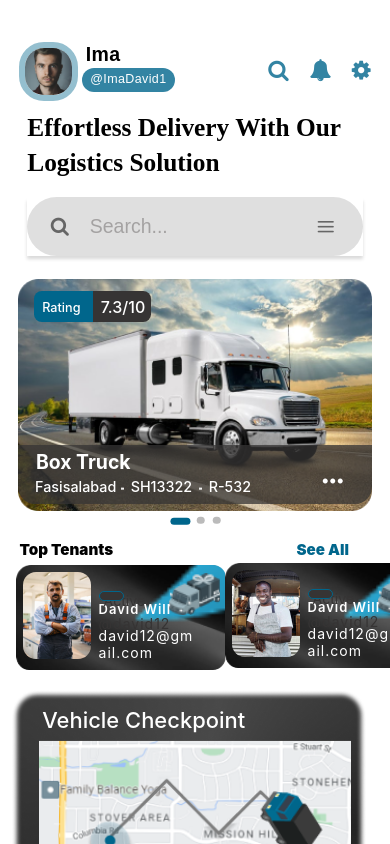
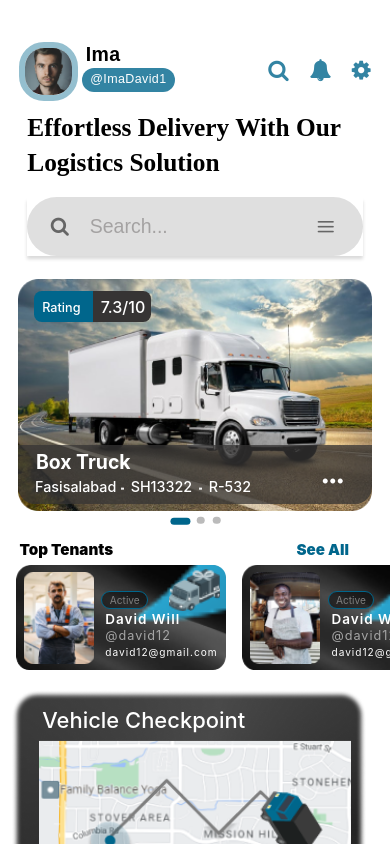
Before and after one commit to Final-Year-Project-ShipEase/shipease-native-app, a React Native app: screen /Dashboard in a window 390 px wide. Built offline with nearby package versions, Linux system fonts and the light colour scheme.

Commit message:
Top Tenant component Completed

```diff
--- a/src/User/dashboard/components/VehiclesCheckpoint.js
+++ b/src/User/dashboard/components/VehiclesCheckpoint.js
@@ -1,7 +1,6 @@
 import React from 'react';
 import { View, Text, StyleSheet, Dimensions, Image, ScrollView} from 'react-native';
 import theme from '../../../../theme';
-import { HiveRounded, WidthWide } from '@mui/icons-material';
 
 const VehicleCheckpoint = () => {
   return (
--- a/src/User/dashboard/components/topTenants.js
+++ b/src/User/dashboard/components/topTenants.js
@@ -43,15 +43,15 @@ const TopTenant = () => {
             <View style={[styles.groupParent, styles.groupLayout]}>
               <View style={[styles.groupWrapper, styles.groupLayout]}>
                 <View style={[styles.groupWrapper, styles.groupLayout]}>
-                  <Text style={[styles.davidWill, styles.davidWillTypo]}>
+                  <Text style={[styles.Name, styles.NameTypo]}>
                     David Will
                   </Text>
-                  <Text style={[styles.david12, styles.davidFlexBox]}>
+                  <Text style={[styles.username, styles.davidFlexBox]}>
                     @david12
                   </Text>
                 </View>
               </View>
-              <Text style={[styles.david12gmailcom, styles.davidFlexBox]}>
+              <Text style={[styles.email, styles.davidFlexBox]}>
                 david12@gmail.com
               </Text>
             </View>
@@ -93,15 +93,15 @@ const TopTenant = () => {
               <View style={[styles.groupParent, styles.groupLayout]}>
                 <View style={[styles.groupWrapper, styles.groupLayout]}>
                   <View style={[styles.groupWrapper, styles.groupLayout]}>
-                    <Text style={[styles.davidWill, styles.davidWillTypo]}>
+                    <Text style={[styles.Name, styles.NameTypo]}>
                       David Will
                     </Text>
-                    <Text style={[styles.david12, styles.davidFlexBox]}>
+                    <Text style={[styles.username, styles.davidFlexBox]}>
                       @david12
                     </Text>
                   </View>
                 </View>
-                <Text style={[styles.david12gmailcom, styles.davidFlexBox]}>
+                <Text style={[styles.email, styles.davidFlexBox]}>
                   david12@gmail.com
                 </Text>
               </View>
@@ -215,15 +215,13 @@ const styles = StyleSheet.create({
       freepikTruckInject5Icon: {
         height: height * 0.05,
         width: width * 0.13,
-        top: "40.26%",
-        right: "25.33%",
-        bottom: "40.5%",
-        left: "58.89%",
+        top: height * 0.08,
+        left: width * 0.394,
       },
 
       vectorIconLayout: {
-        maxHeight: "100%",
-        maxWidth: "100%",
+        maxHeight: height,
+        maxWidth: width,
         position: "absolute",
         overflow: "hidden",
       },
@@ -233,10 +231,10 @@ const styles = StyleSheet.create({
       },
 
       iconLayout: {
-        height: 87,
-        width: 68,
-        left: 7,
-        borderRadius: 13,
+        height: height * 0.109,
+        width: width * 0.18,
+        left: height * 0.01,
+        borderRadius: height * 0.003,
         position: "absolute",
       },
 
@@ -254,68 +252,66 @@ const styles = StyleSheet.create({
         overflow: "hidden",
       },
 
-      davidWill: {
-        fontSize: 13,
-        width: 82,
-        height: 14,
+      Name: {
+        fontSize: height * 0.016,
+        width: width * 0.3,
+        height: height * 0.4,
         letterSpacing: 1,
         textAlign: "left",
-        left: 0,
         color: theme.palette.alreadyAccount.textColor,
-        top: 0,
       },
-      david12: {
-        color: theme.palette.dashboard.ratingdarkgray,
-        height: 13,
-        width: 113,
+      username: {
+        color: theme.palette.dashboard.tenantlightgray,
+        height: height* 0.3,
+        width: width * 0.3,
         position: "absolute",
-        fontSize: 14,
-        top: 14,
+        fontSize: height * 0.015,
+        top: height * 0.02,
       },
       groupWrapper: {
-        height: 26,
-        top: 0,
-        left: 0,
+        height: height * 0.3,
+        top: height * 0,
+        left: width * 0,
       },
-      david12gmailcom: {
-        top: 26,
-        width: 97,
-        height: 14,
+      email: {
+        top: height * 0.042,
+        width: width * 0.4,
+        height: height *0.3,
         color: theme.palette.alreadyAccount.textColor,
-        fontSize: 14,
+        fontSize: height * 0.012,
         position: "absolute",
       },
 
       groupParent: {
-        top: 100,
-        height: 40,
-        left: 83,
+        top: height * 0.13,
+        height: height * 0.1,
+        left: width * 0.23,
       },
 
       addNew: {
-        fontSize: 14,
-        color: theme.palette.dashboard.ratingdarkgray,
+        fontSize: height * 0.012,
+        color: theme.palette.alreadyAccount.textColor,
         textAlign: "left",
-        top: 1,
+        top: height * 0.004,
       },
 
       addNewPosition: {
-        left: 5,
+        left: height * 0.01,
         position: "absolute",
       },
 
       button: {
-        top: 90,
-        left: 83,
+        top: height * 0.106,
+        left: width * 0.22,
         position: "absolute",
       },
 
 
       groupLayout: {
-        width: 113,
+        width: width * 0.4,
         position: "absolute",
       },
-      davidWillTypo: {
+      NameTypo: {
         fontWeight: "600",
         position: "absolute",
       },
@@ -325,8 +321,8 @@ const styles = StyleSheet.create({
         left: 0,
       },
       buttonLayout: {
-        width: 25,
-        height: 10,
+        width: width * 1,
+        height: height * 1,
       },
       buttonsPosition: {
         borderStyle: "solid",
@@ -335,31 +331,31 @@ const styles = StyleSheet.create({
         position: "absolute",
       },
       codePosition: {
-        height: "100%",
-        left: "0%",
-        top: "0%",
+        height: height,
+        left: width * 0,
+        top: height * 0,
       },
 
       buttons: {
-        backgroundColor: theme.palette.dashboard.ratingdarkgray,
+        backgroundColor: theme.palette.dashboard.transparent,
         borderColor: theme.palette.dashboard.mainblue,
         borderWidth: 1,
-        width: 25,
-        height: 10,
-        borderRadius: 13,
+        width: width * 0.12,
+        height: height * 0.022,
+        borderRadius: width * 0.03,
         borderStyle: "solid",
         justifyContent: "center",
         alignItems: "center",
       },
 
         instanceParent: {
-            top: 30,
-            left: 209,
+          top: height * 0.038,
+            left: width * 0.58,
         },
 
         groupContainer: {
-            borderRadius: 13,
-            width: 200,
+            borderRadius: width * 0.03,
+            width: width * 1,
             left: 0,
             top: 0,
             overflow: "hidden",
@@ -367,7 +363,7 @@ const styles = StyleSheet.create({
           },
 
           image14Icon: {
-            top: 7,
+            top: height * 0.009,
           },
 });
 
--- a/theme.js
+++ b/theme.js
@@ -23,7 +23,8 @@ const theme = createTheme({
       mediumgray: "#BBBBBB",
       bestVehicleColor: "rgba(54, 52, 52, 0.75)",
       bestVehicleShadowColor: "rgba(0, 0, 0, 0.15)",
-      ratingdarkgray: "#363434"
+      ratingdarkgray: "#363434",
+      tenantlightgray: "#A5A5A5",
     },
 
     secondary: {
```
